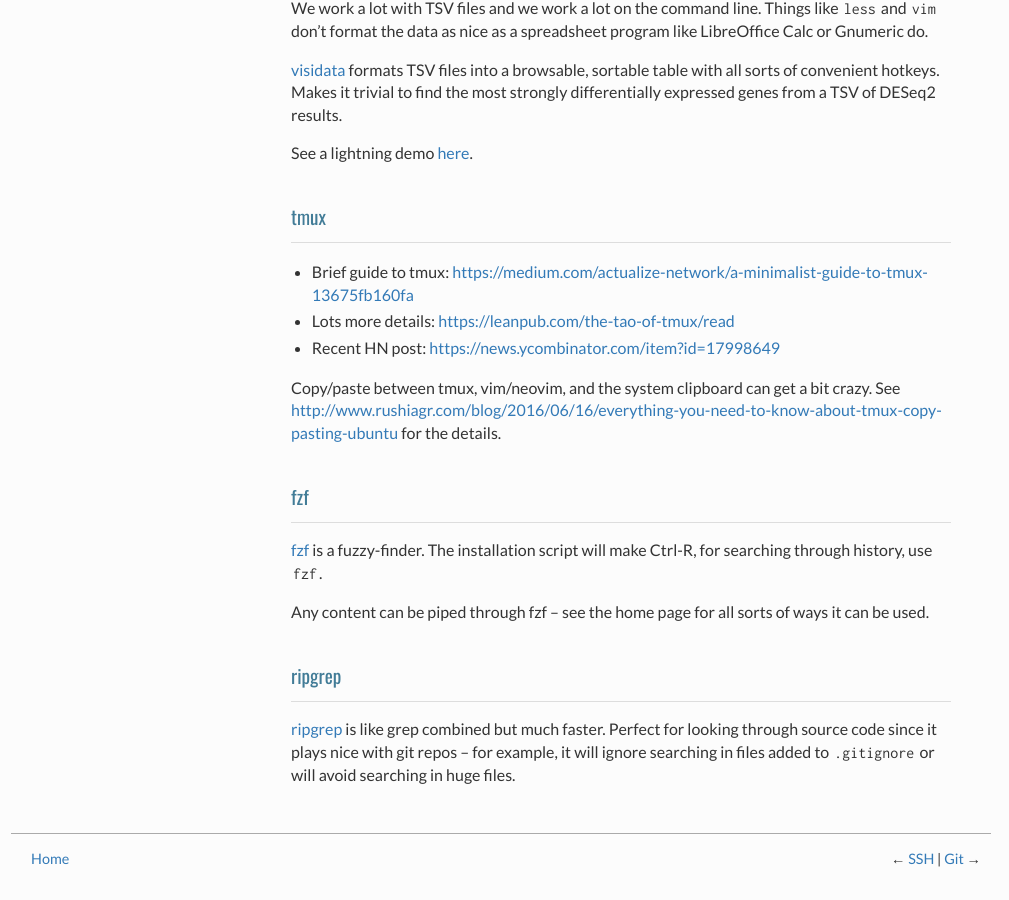
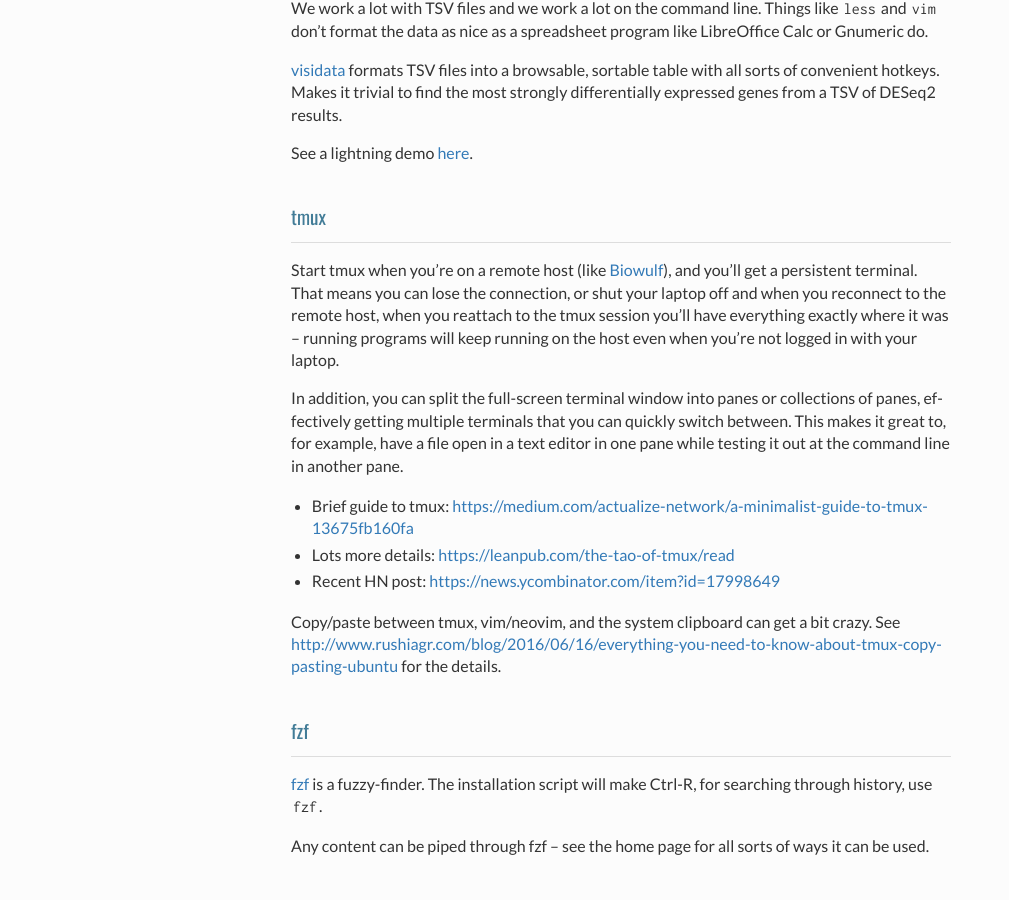
Before and after one commit to NICHD-BSPC/training, a Sphinx documentation site: the page built from source/making-your-linux-life-easier.rst, in a window 1280 px wide and 900 px high, scrolled down 2130 px. Shown: the whole window, without its empty margins (139-1148 px from the left). Built offline with Sphinx 7.4.7, drawn with Linux system fonts in a browser that asks for light colours.

Commit message:
minor updates

```diff
--- a/source/making-your-linux-life-easier.rst
+++ b/source/making-your-linux-life-easier.rst
@@ -110,6 +110,19 @@
 tmux
 ~~~~
 
+Start tmux when you're on a remote host (like `Biowulf
+<https://hpc.nih.gov>`_), and you'll get a persistent terminal. That means you
+can lose the connection, or shut your laptop off and when you reconnect to the
+remote host, when you reattach to the tmux session you'll have everything
+exactly where it was -- running programs will keep running on the host even
+when you're not logged in with your laptop.
+
+In addition, you can split the full-screen terminal window into panes or
+collections of panes, effectively getting multiple terminals that you can
+quickly switch between. This makes it great to, for example, have a file open
+in a text editor in one pane while testing it out at the command line in
+another pane.
+
 -  Brief guide to tmux:
    https://medium.com/actualize-network/a-minimalist-guide-to-tmux-13675fb160fa
 -  Lots more details: https://leanpub.com/the-tao-of-tmux/read
```
